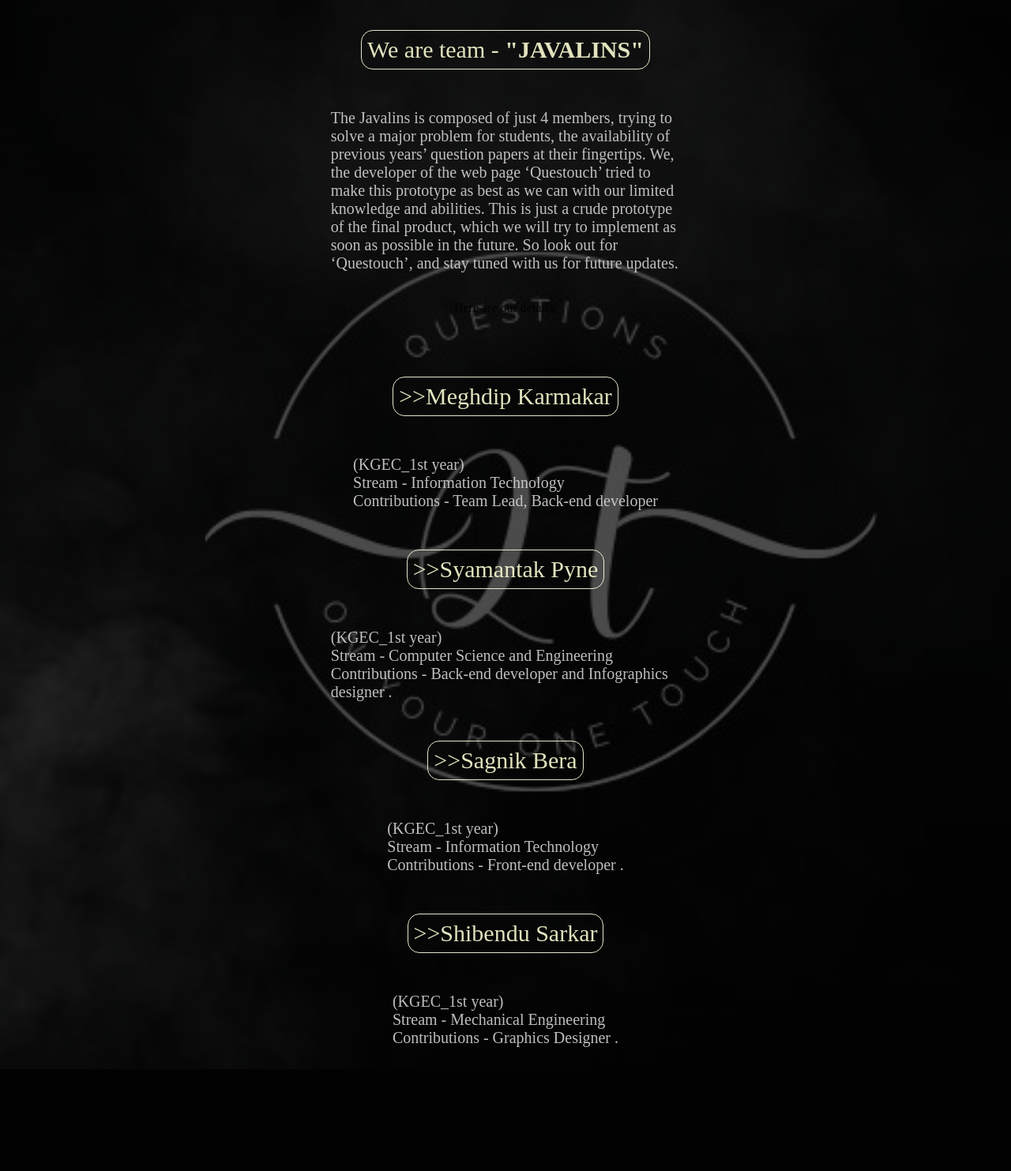
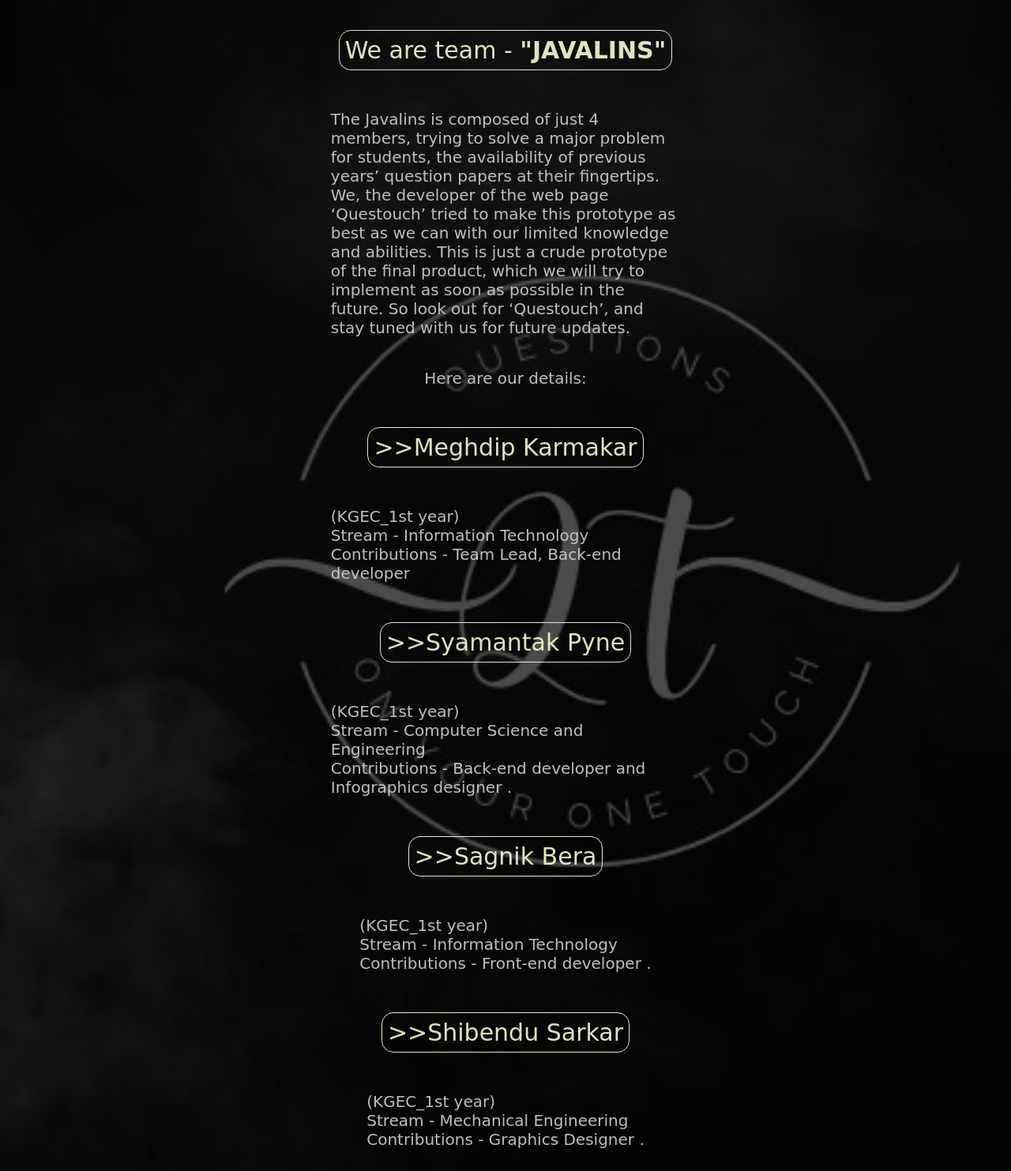
Before and after one commit to karmakarmeghdip/questouch-prototype, a PHP site: page /about.html in a window 1280 px wide. Shown: the whole page at 79% size. Before the commit the page ends 1326 px from the top, so only its background shows below. Run offline with PHP 8.4, Linux system fonts and the light colour scheme.

Commit message:
more styling

```diff
--- a/about.html
+++ b/about.html
@@ -10,8 +10,7 @@
         <div class="about">
             <p class="text-big">We are team - <b>"JAVALINS"</b></p>
             <p class="text-small">The Javalins is composed of just 4 members, trying to solve a major problem for students, the availability of previous years’ question papers at their fingertips. We, the developer of the web page ‘Questouch’ tried to make this prototype as best as we can with our limited knowledge and abilities. This is just a crude prototype of the final product, which we will try to implement as soon as possible in the future. So look out for ‘Questouch’, and stay tuned with us for future updates.</p>
-            <p>Here are our details:</p>
-            <p> </p>
+            <p class="text-small">Here are our details:</p>
 
             <p class="text-big">>>Meghdip Karmakar</p>
             <p class="text-small">(KGEC_1st year)<br>Stream - Information Technology <br>Contributions - Team Lead, Back-end developer</p>
--- a/assets/style12.css
+++ b/assets/style12.css
@@ -31,4 +31,5 @@
 	width: 35%;
 	height: 50%;
 	align-items: center;
+	font-family: cursive;
 }
```
